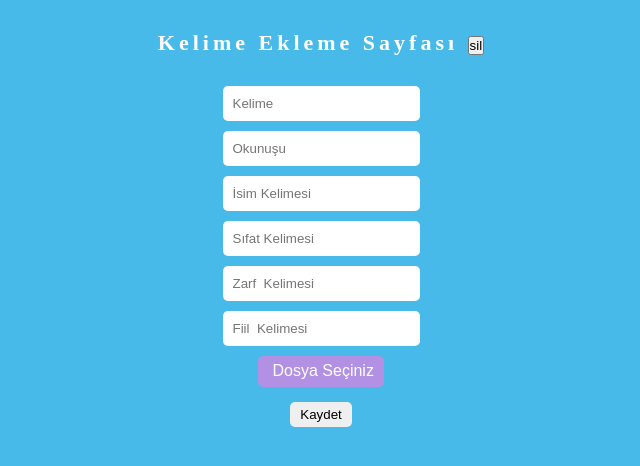
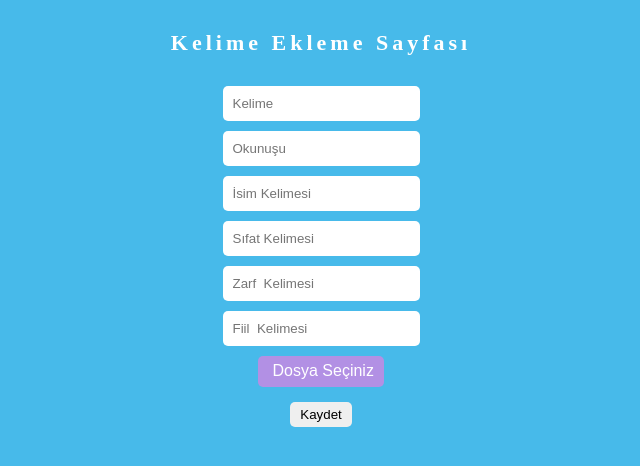
Before and after one commit to aslansergen/kelime-ezber-vue, a Vue app: page /yeni-kelime in a window 1280 px wide. Shown: the top 466 px of the page, without its empty margins (319-959 px from the left). Built offline with nearby package versions, Linux system fonts and the light colour scheme.

Commit message:
fonksiyon ismi değiştirildi

```diff
--- a/src/pages/AddingNewWord.vue
+++ b/src/pages/AddingNewWord.vue
@@ -1,6 +1,6 @@
 <template>
     <div class="form">
-        <h2 class="pageTitle">Kelime Ekleme Sayfası <button @click="deleteResim">sil</button>  </h2>
+        <h2 class="pageTitle">Kelime Ekleme Sayfası</h2>
         <input type="text" placeholder="Kelime" :class="{error:kelimeInValid}" v-model="wordData.kelime" :disabled="formDisabled">
         <p class="inputErrorText">Lütfen Kelime Giriniz...</p>
         <input type="text" placeholder="Okunuşu" :class="{error:okunusInValid}" v-model="wordData.okunus" :disabled="formDisabled">
@@ -10,7 +10,7 @@
         <input type="text" :class="{error:wordNotMeaningError}" placeholder="Zarf  Kelimesi" v-model="wordData.zarf" :disabled="formDisabled">
         <input type="text" :class="{error:wordNotMeaningError}" placeholder="Fiil  Kelimesi" v-model="wordData.fiil" :disabled="formDisabled">
         <img v-if="uploadedImageShow" class="uploaded-image" :src="wordData.resimYol">
-        <button class="changeImage" v-if="changeImageBtnShow" @click="deleteResim">Farklı Resim Yükle</button>
+        <button class="changeImage" v-if="changeImageBtnShow" @click="deleteImage">Farklı Resim Yükle</button>
         <label v-if="!uploadedImageShow" class="file-upload">
           <input type="file" ref="fileInput" @change="handleUpload" :disabled="fileUploadInputDisabled">
           {{fileUploadInputButtonText}}
@@ -56,7 +56,7 @@ export default {
         }
     },
     methods: {
-        deleteResim: async function(){
+        deleteImage: async function(){
             console.log('lan lun ');
             const fileRef = ref(storage, this.wordData.resimYol);
             try {
```
